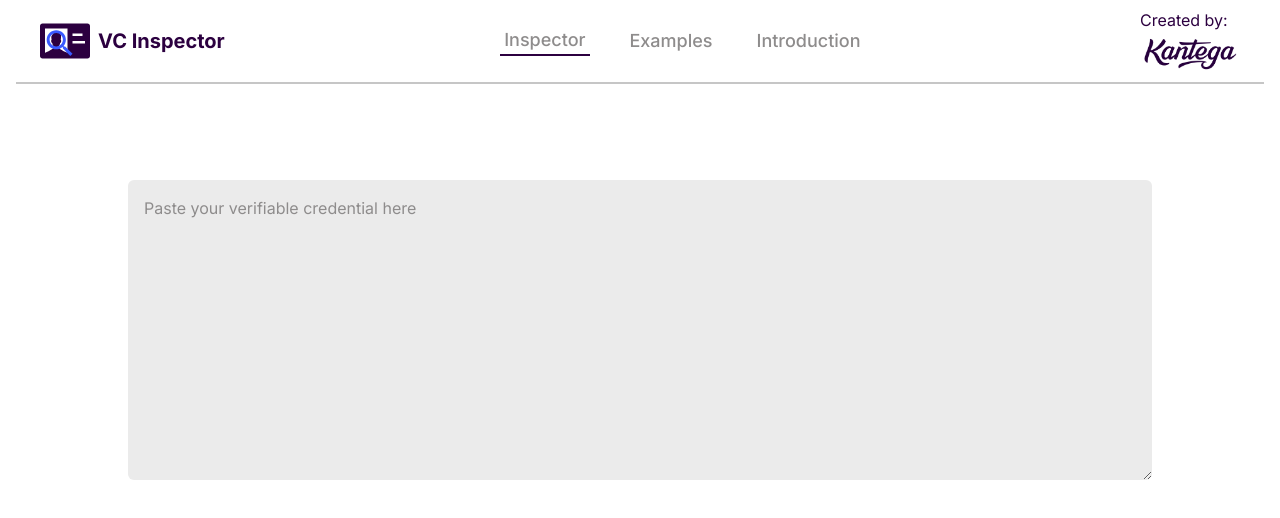
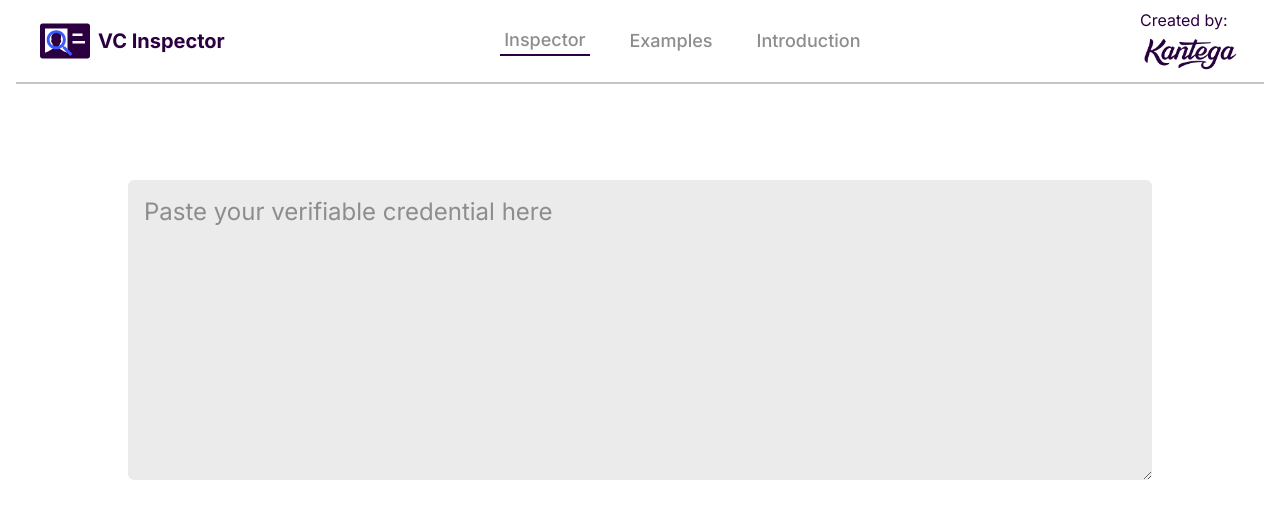
Before and after one commit to kantega/vc-inspector, a Next.js app: page / in a window 1280 px wide. Shown: the top 518 px of the page. Built offline with nearby package versions, Linux system fonts and the light colour scheme.

Commit message:
make inspect button also store last height

```diff
--- a/src/app/components/vc-inspection/MinimizingTextArea.tsx
+++ b/src/app/components/vc-inspection/MinimizingTextArea.tsx
@@ -34,6 +34,8 @@ export default function MinimizingTextArea({
 
   useEffect(() => {
     if (requestMinimizationTo !== undefined) {
+      const expand = minimized && !requestMinimizationTo;
+      handleMinimizationChange(expand, requestMinimizationTo);
       onMinimizationChange?.(requestMinimizationTo);
       setMinimized(requestMinimizationTo);
     }
@@ -45,7 +47,7 @@ export default function MinimizingTextArea({
    * when resizing the text area. Additionally, we want
    * the text area to go back to its original height when
    * it is activated. Also after a resize and minimization.
-   * The minimal timouts are used to force the minimization and blurring
+   * The minimal timout are used to force the minimization and blurring
    * happen after the transition state update and paste have
    * been finished respectively.
    */
@@ -58,7 +60,11 @@ export default function MinimizingTextArea({
         setMinimized(minimize);
       }
     }, 1);
-    if (minimize) {
+    handleMinimizationChange(expand, minimize);
+  }
+
+  function handleMinimizationChange(expand: boolean, requestedMinimize: boolean) {
+    if (requestedMinimize) {
       setLastHeight(ref.current?.clientHeight ?? startHeight);
       setTimeout(() => ref.current?.blur(), 1);
     } else if (expand) {
@@ -77,7 +83,7 @@ export default function MinimizingTextArea({
       style={{ height: minimized ? MINIMIZED_HEIGHT + 'px' : heightNotMinimized + 'px' }}
       placeholder="Paste your verifiable credential here"
       className={cn(
-        'rounded-md bg-light-gray p-4 placeholder-readable-gray',
+        'rounded-md bg-light-gray p-4 text-2xl placeholder-readable-gray',
         activeTransition && 'transition-all duration-200',
         minimized && 'overflow-hidden text-readable-gray',
         className,
```
